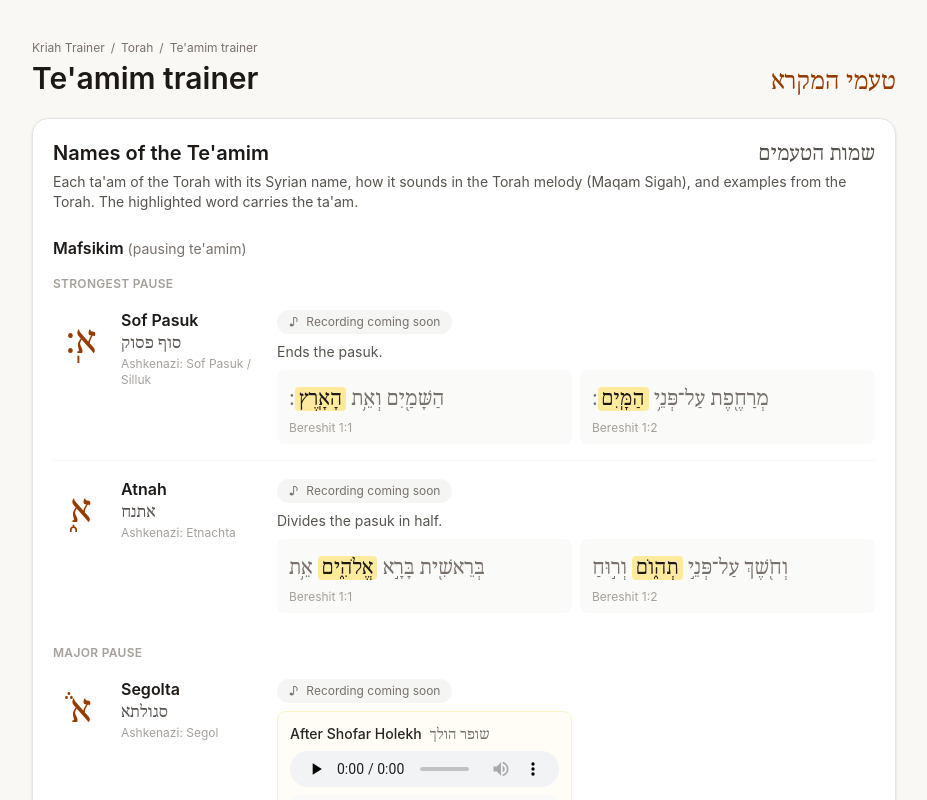
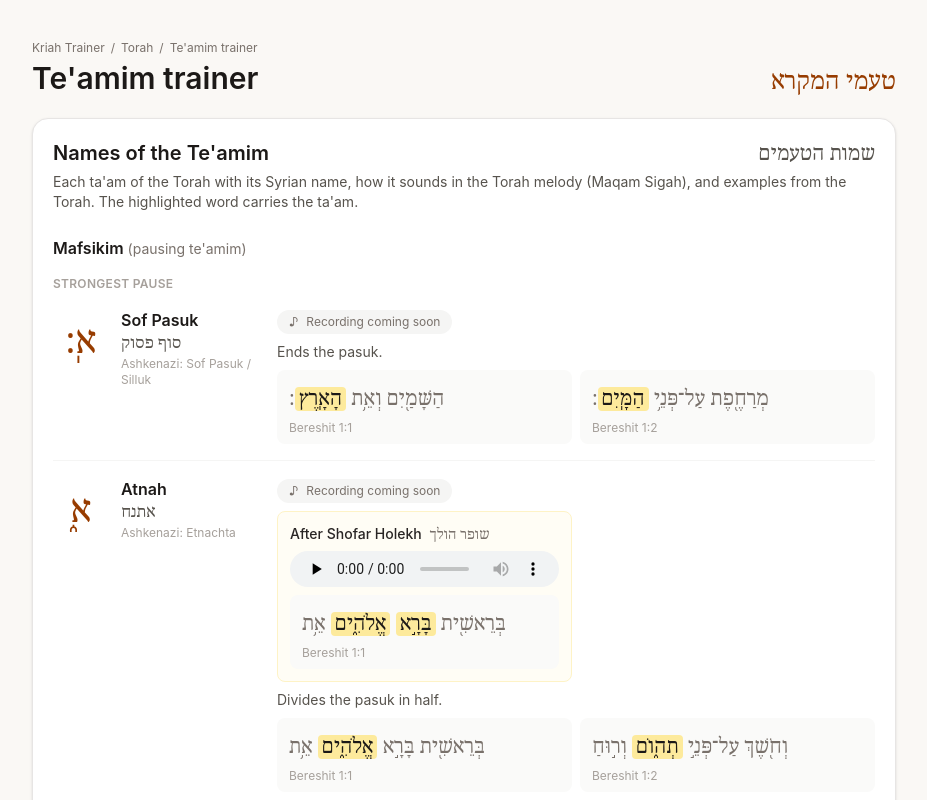
Before and after one commit to EliyahuCohen36/hazzantrainer, a Next.js app: page /tanakh/torah/teamim in a window 1280 px wide. Shown: the top 800 px of the page, without its empty margins (176-1103 px from the left). Built offline with nearby package versions, Linux system fonts and the light colour scheme; a web font is replaced by a local one.

Commit message:
Add recordings: Pazer Gadol, Shofar Mehuppakh, Shofar Holekh before Atnah and Zakef Katon
Co-Authored-By: Claude Opus 5.5 <noreply@anthropic.com>
Claude-Session: https://claude.ai/code/session_01KAuguxk9A6FxwzkjCy4vFB

```diff
--- a/src/data/teamim-recordings.ts
+++ b/src/data/teamim-recordings.ts
@@ -17,6 +17,8 @@ import type { TaamExample } from "./torah-examples";
 
 export const TORAH_TEAMIM_RECORDINGS: Record<string, string> = {
   zarka: "/audio/teamim/torah/zarka.mp3",
+  "pazer-gadol": "/audio/teamim/torah/pazer-gadol.mp3",
+  "shofar-mehuppakh": "/audio/teamim/torah/shofar-mehuppakh.mp3",
 };
 
 export interface TaamPairRecording {
@@ -33,4 +35,16 @@ export const TORAH_TEAMIM_PAIRS: TaamPairRecording[] = [
     src: "/audio/teamim/torah/shofar-holekh_segolta.mp3",
     example: { ref: "Bereshit 3:3", phrase: ["הָעֵץ֮", "אֲשֶׁ֣ר", "בְּתוֹךְ־הַגָּן֒", "אָמַ֣ר"], at: 1 },
   },
+  {
+    first: "shofar-holekh",
+    second: "atnah",
+    src: "/audio/teamim/torah/shofar-holekh_atnah.mp3",
+    example: { ref: "Bereshit 1:1", phrase: ["בְּרֵאשִׁ֖ית", "בָּרָ֣א", "אֱלֹהִ֑ים", "אֵ֥ת"], at: 1 },
+  },
+  {
+    first: "shofar-holekh",
+    second: "zakef-katon",
+    src: "/audio/teamim/torah/shofar-holekh_zakef-katon.mp3",
+    example: { ref: "Bereshit 1:4", phrase: ["כִּי־ט֑וֹב", "וַיַּבְדֵּ֣ל", "אֱלֹהִ֔ים", "בֵּ֥ין"], at: 1 },
+  },
 ];
```
